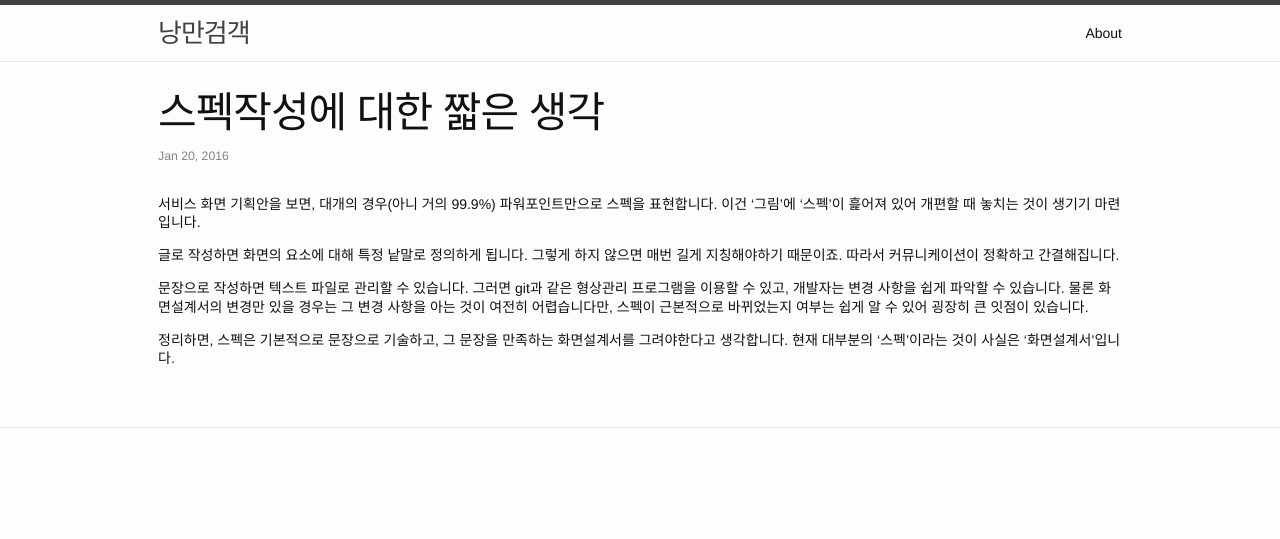
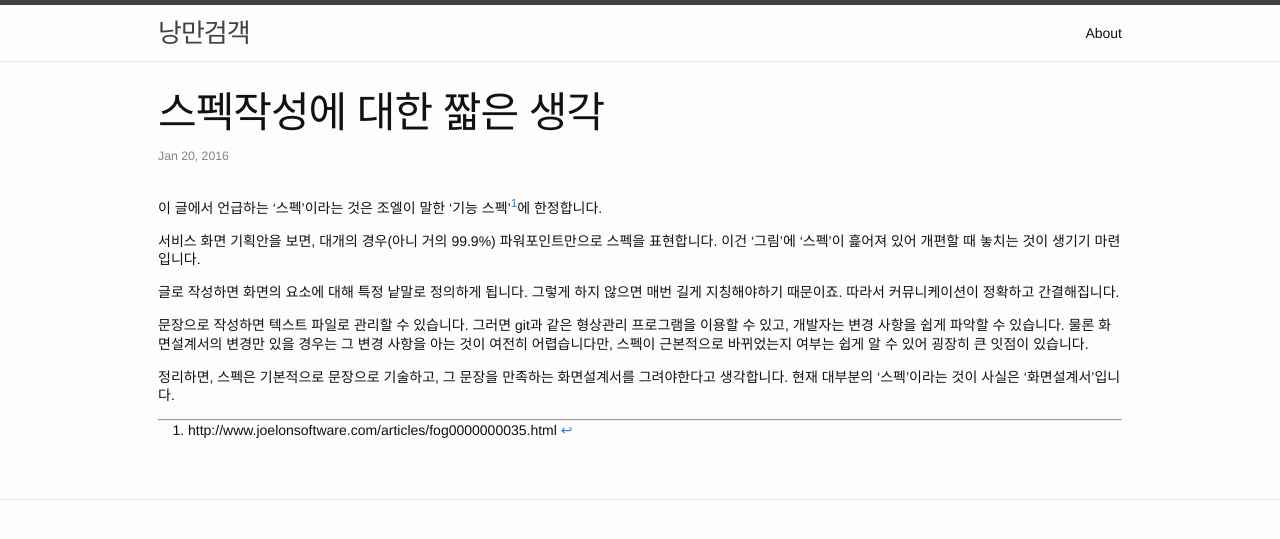
Before and after one commit to cybaek/homepage, a Jekyll site: the page built from _posts/2016-01-20-how-to-write-specs.markdown, in a window 1280 px wide. Shown: the top 539 px of the page. Built offline with Jekyll 4.4.1, drawn with Linux system fonts in a browser that asks for light colours; comment, search, counter and statistics services are not loaded.

Commit message:
Update 2016-01-20-how-to-write-specs.markdown

```diff
--- a/_posts/2016-01-20-how-to-write-specs.markdown
+++ b/_posts/2016-01-20-how-to-write-specs.markdown
@@ -4,6 +4,8 @@ title:  스펙작성에 대한 짧은 생각
 date:    2016/01/20 15:00
 categories: it
 ---
+
+이 글에서 언급하는 '스펙'이라는 것은 조엘이 말한 '기능 스펙'[^1]에 한정합니다.
 
 서비스 화면 기획안을 보면, 대개의 경우(아니 거의 99.9%) 파워포인트만으로 스펙을 표현합니다. 이건 '그림'에 '스펙'이 흝어져 있어 개편할 때 놓치는 것이 생기기 마련입니다.
 
@@ -12,3 +14,7 @@ categories: it
 문장으로 작성하면 텍스트 파일로 관리할 수 있습니다. 그러면 git과 같은 형상관리 프로그램을 이용할 수 있고, 개발자는 변경 사항을 쉽게 파악할 수 있습니다. 물론 화면설계서의 변경만 있을 경우는 그 변경 사항을 아는 것이 여전히 어렵습니다만, 스펙이 근본적으로 바뀌었는지 여부는 쉽게 알 수 있어 굉장히 큰 잇점이 있습니다.
 
 정리하면, 스펙은 기본적으로 문장으로 기술하고, 그 문장을 만족하는 화면설계서를 그려야한다고 생각합니다. 현재 대부분의 '스펙'이라는 것이 사실은 '화면설계서'입니다.
+
+---
+
+[^1]: http://www.joelonsoftware.com/articles/fog0000000035.html
```
